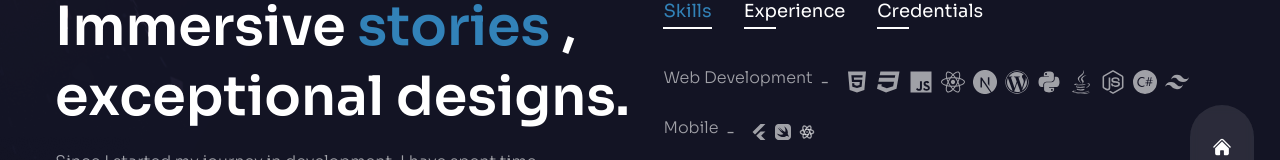
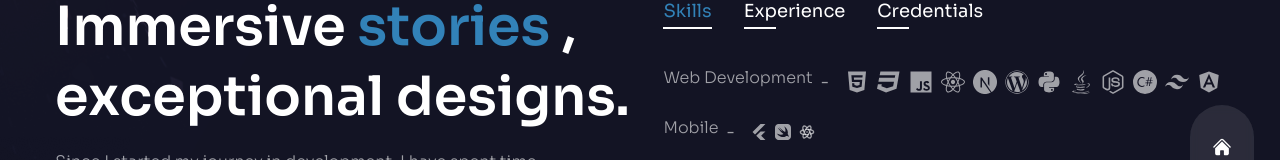
Before and after one commit to milone1/briefcase_nextjs, a Next.js app: page /about in a window 1280 px wide. Shown: the part 163-323 px from the top of the page. Built offline with nearby package versions, Linux system fonts and the light colour scheme.

Commit message:
add angular icon

```diff
--- a/src/pages/about/index.js
+++ b/src/pages/about/index.js
@@ -10,7 +10,8 @@ import {
     FaFigma,
     FaPython,
     FaJava,
-    FaNodeJs
+    FaNodeJs,
+    FaAngular,
 } from 'react-icons/fa';
 
 import {
@@ -192,6 +193,7 @@ const About = () => {
                                                 <FaNodeJs />
                                                 <SiCsharp />
                                                 <SiTailwindcss />
+                                                <FaAngular />
                                             </div>
                                         )}
                                         {indexItem === 1 && item.title === 'Mobile' && (
```
